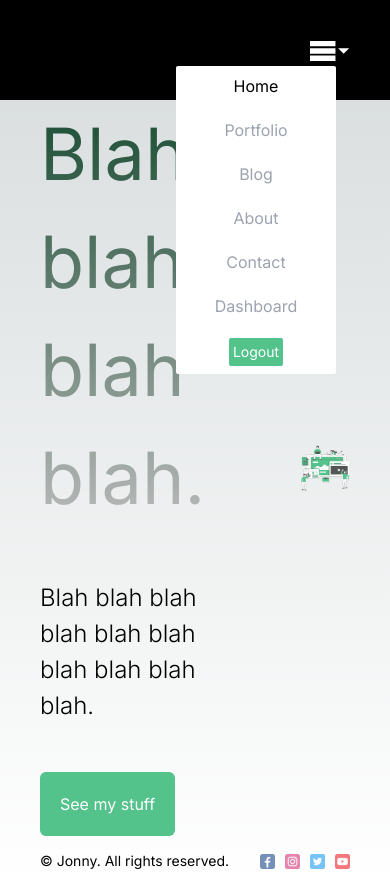
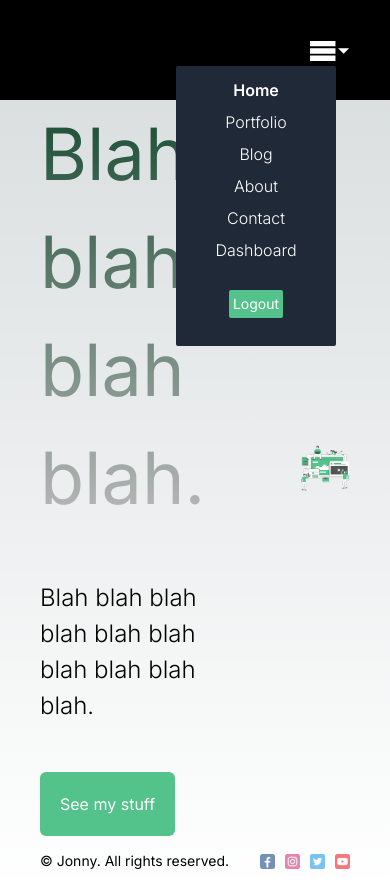
Before and after one commit to jonnyabrams/nextjs13-tryout, a Next.js app: page / in a window 390 px wide. Both pictures are taken after a click on the element 330 px from the left and 50 px from the top of the page. Built offline with nearby package versions, Linux system fonts and the light colour scheme.

Commit message:
styles: dropdown

```diff
--- a/src/components/navbar/Navbar.tsx
+++ b/src/components/navbar/Navbar.tsx
@@ -12,7 +12,7 @@ const Navbar = () => {
   const pathname = usePathname();
 
   return (
-    <div className="h-[100px] flex justify-between items-center fixed top-0 right-0 left-0 px-10 w-full bg-black">
+    <div className="h-[100px] flex justify-between items-center fixed top-0 right-0 left-0 px-10 w-full bg-black z-30">
       <Link href="/" className="font-bold text-[22px]">
         Navbar
       </Link>
@@ -41,8 +41,8 @@ const Navbar = () => {
       >
         <ImMenu3 style={{ color: "white", fontSize: "40" }} />
         {showDropdown && (
-          <div className="absolute right-3.5 top-9 min-w-[160px] min-h-[280px] py-2 rounded-sm bg-white">
-            <div className="flex flex-col items-center gap-5">
+          <div className="absolute right-3.5 top-9 min-w-[160px] min-h-[280px] py-3 rounded-sm bg-gray-800">
+            <div className="flex flex-col items-center gap-2">
               {navLinks.map((link) => {
                 const isActive =
                   (link.url.length > 1 && pathname.includes(link.url)) ||
@@ -50,14 +50,14 @@ const Navbar = () => {
                 return (
                   <Link
                     href={link.url}
-                    className={isActive ? "text-black" : "text-gray-400"}
+                    className={`${isActive ? "font-semibold" : "font-light"} w-full text-white text-center hover:bg-gray-400 transition`}
                     key={link.id}
                   >
                     {link.title}
                   </Link>
                 );
               })}
-              <button className="p-1 border-none bg-main-green text-white text-sm cursor-pointer rounded-sm hover:scale-110 transition">
+              <button className="p-1 mt-5 border-none bg-main-green text-white text-sm cursor-pointer rounded-sm hover:scale-110 transition">
                 Logout
               </button>
             </div>
```
